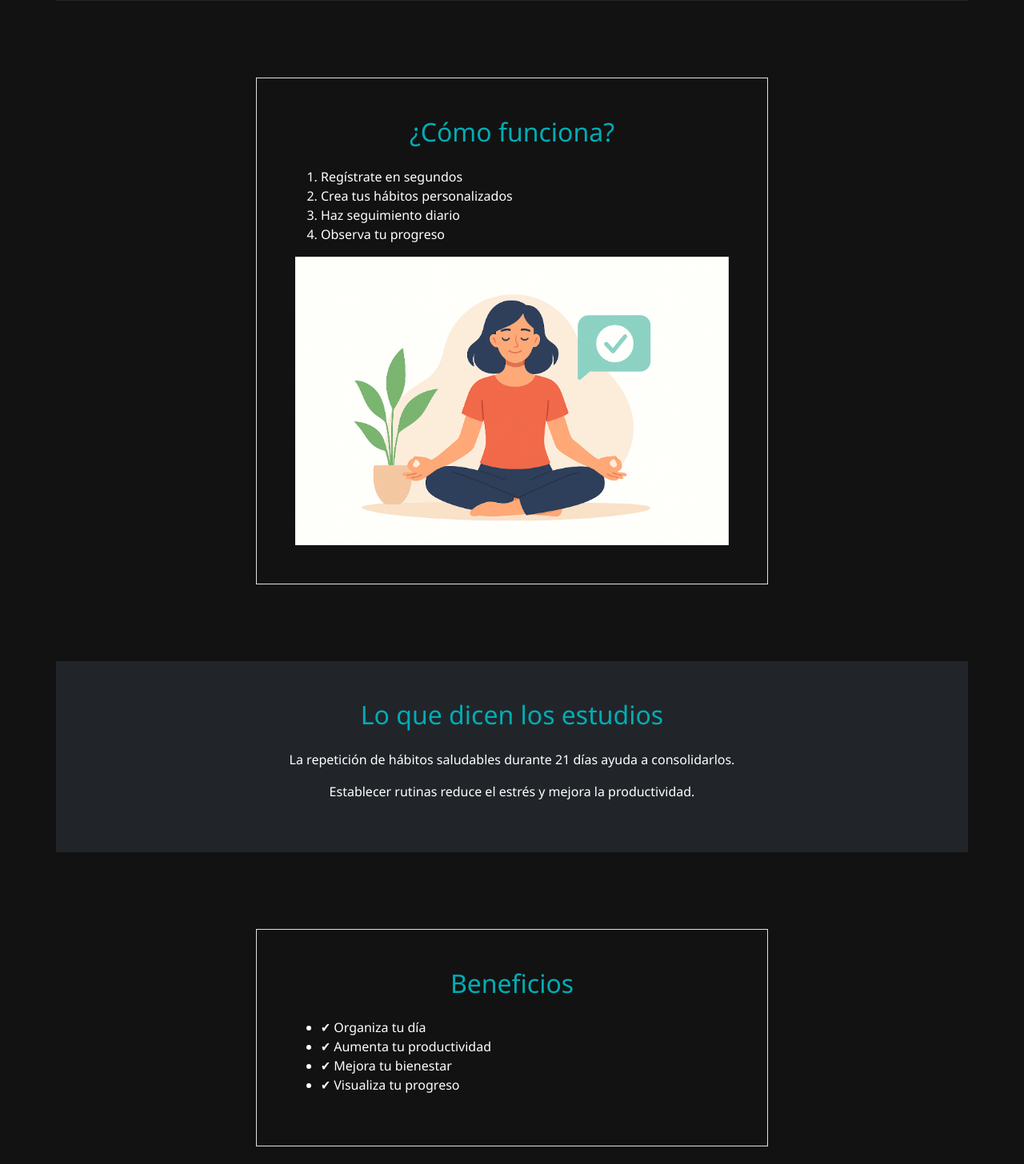
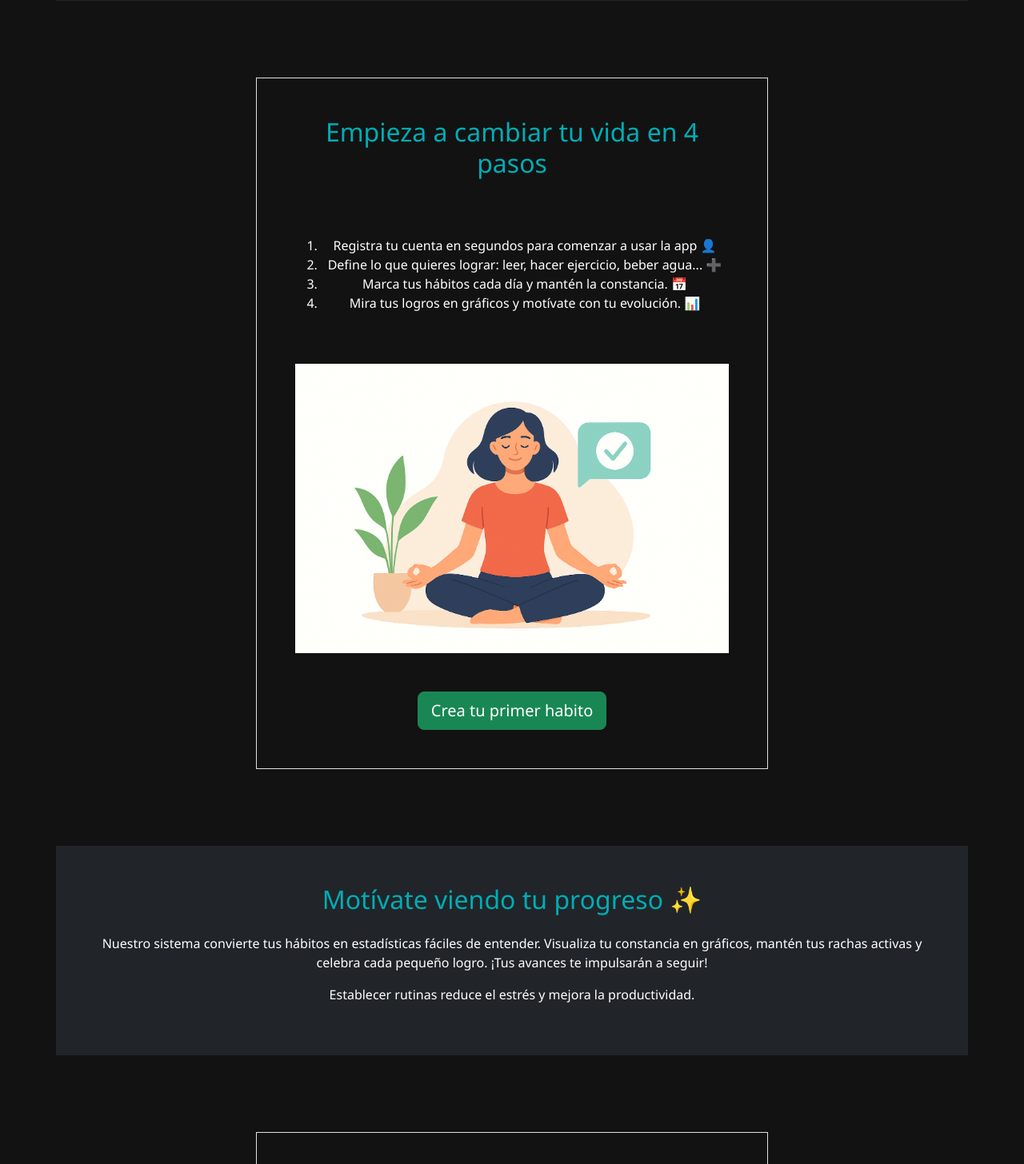
Before and after one commit to victorioPaskevicius/Tesina-app-de-trackeo-de-habitos, a Flask app: page / in a window 1280 px wide. Shown: the part 647-2103 px from the top of the page at 80% size. Run offline with Flask 3, Linux system fonts and the light colour scheme.

Commit message:
Creando pagina de inicio

```diff
--- a/app/static/index/index.css
+++ b/app/static/index/index.css
@@ -5,7 +5,9 @@
 .img_section_filosofia {
   height: 200px;
 }
-
+.img_section_steps{
+  height: 50px;
+}
 .funciona {
   width: 50dvw;
 }
--- a/app/templates/index.html
+++ b/app/templates/index.html
@@ -47,22 +47,25 @@
     </div>
   </section>
 
-  <!-- Cómo funciona -->
-  <section class="funciona border container-sm p-5">
-    <h2>¿Cómo funciona?</h2>
+  <!-- Cómo funciona (Hay que poner las imagenes correspondientes)  -->
+  <section class="funciona border container-sm p-5  d-flex flex-column gap-5 text-center">
+    <h2>Empieza a cambiar tu vida en 4 pasos</h2>
     <ol>
-      <li>Regístrate en segundos</li>
-      <li>Crea tus hábitos personalizados</li>
-      <li>Haz seguimiento diario</li>
-      <li>Observa tu progreso</li>
+      <li>Registra tu cuenta en segundos para comenzar a usar la app 👤</li>
+      <li>Define lo que quieres lograr: leer, hacer ejercicio, beber agua... ➕</li>
+      <li>Marca tus hábitos cada día y mantén la constancia. 📅</li>
+      <li>Mira tus logros en gráficos y motívate con tu evolución. 📊</li>
     </ol>
     <!-- Carrusel de imagenes con los pasos a seguir -->
     <!-- Insertar imagenes correspondientes -->
     <div id="carouselExampleIndicators" class="carousel slide">
       <div class="carousel-indicators">
-        <button type="button" data-bs-target="#carouselExampleIndicators" data-bs-slide-to="0" class="active" aria-current="true" aria-label="Slide 1"></button>
-        <button type="button" data-bs-target="#carouselExampleIndicators" data-bs-slide-to="1" aria-label="Slide 2"></button>
-        <button type="button" data-bs-target="#carouselExampleIndicators" data-bs-slide-to="2" aria-label="Slide 3"></button>
+        <button type="button" data-bs-target="#carouselExampleIndicators" data-bs-slide-to="0" class="active"
+          aria-current="true" aria-label="Slide 1"></button>
+        <button type="button" data-bs-target="#carouselExampleIndicators" data-bs-slide-to="1"
+          aria-label="Slide 2"></button>
+        <button type="button" data-bs-target="#carouselExampleIndicators" data-bs-slide-to="2"
+          aria-label="Slide 3"></button>
       </div>
       <div class="carousel-inner">
         <div class="carousel-item active">
@@ -75,13 +78,21 @@
           <img src="../static/images/FilosofiaImg.png" class="d-block w-100" alt="...">
         </div>
       </div>
-      <button class="carousel-control-prev" type="button" data-bs-target="#carouselExampleIndicators" data-bs-slide="prev">
+      <button class="carousel-control-prev" type="button" data-bs-target="#carouselExampleIndicators"
+        data-bs-slide="prev">
         <span class="carousel-control-prev-icon" aria-hidden="true"></span>
         <span class="visually-hidden">Previous</span>
       </button>
-      <button class="carousel-control-next" type="button" data-bs-target="#carouselExampleIndicators" data-bs-slide="next">
+      <button class="carousel-control-next" type="button" data-bs-target="#carouselExampleIndicators"
+        data-bs-slide="next">
         <span class="carousel-control-next-icon" aria-hidden="true"></span>
         <span class="visually-hidden">Next</span>
+      </button>
+    </div>
+
+    <div class="container">
+      <button class="btn btn-lg btn-success">
+        Crea tu primer habito
       </button>
     </div>
   </section>
@@ -90,10 +101,10 @@
 
   <!-- Estudios -->
   <section class="estudios p-5 container-sm text-center bg-dark">
-    <h2>Lo que dicen los estudios</h2>
+    <h2>Motívate viendo tu progreso ✨</h2>
     <p>
-      La repetición de hábitos saludables durante 21 días ayuda a
-      consolidarlos.
+      Nuestro sistema convierte tus hábitos en estadísticas fáciles de entender. Visualiza tu constancia en gráficos,
+      mantén tus rachas activas y celebra cada pequeño logro. ¡Tus avances te impulsarán a seguir!
     </p>
     <p>Establecer rutinas reduce el estrés y mejora la productividad.</p>
   </section>
```
